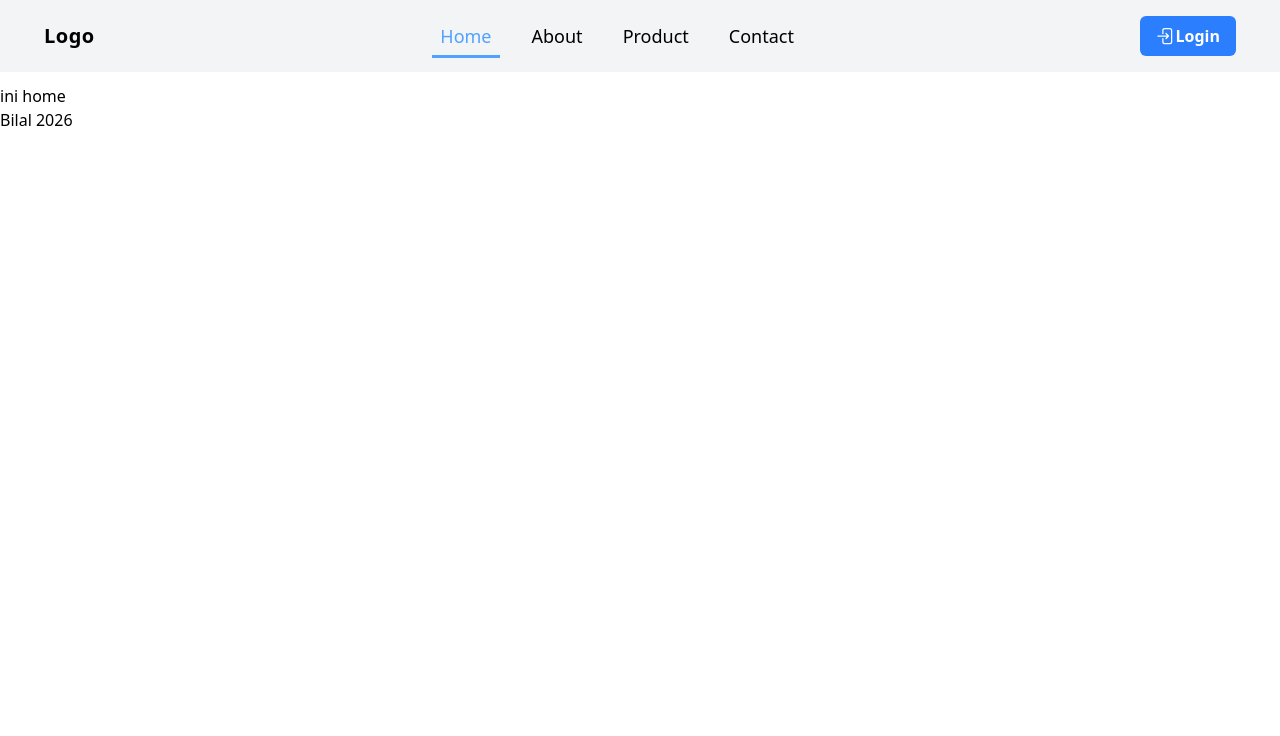
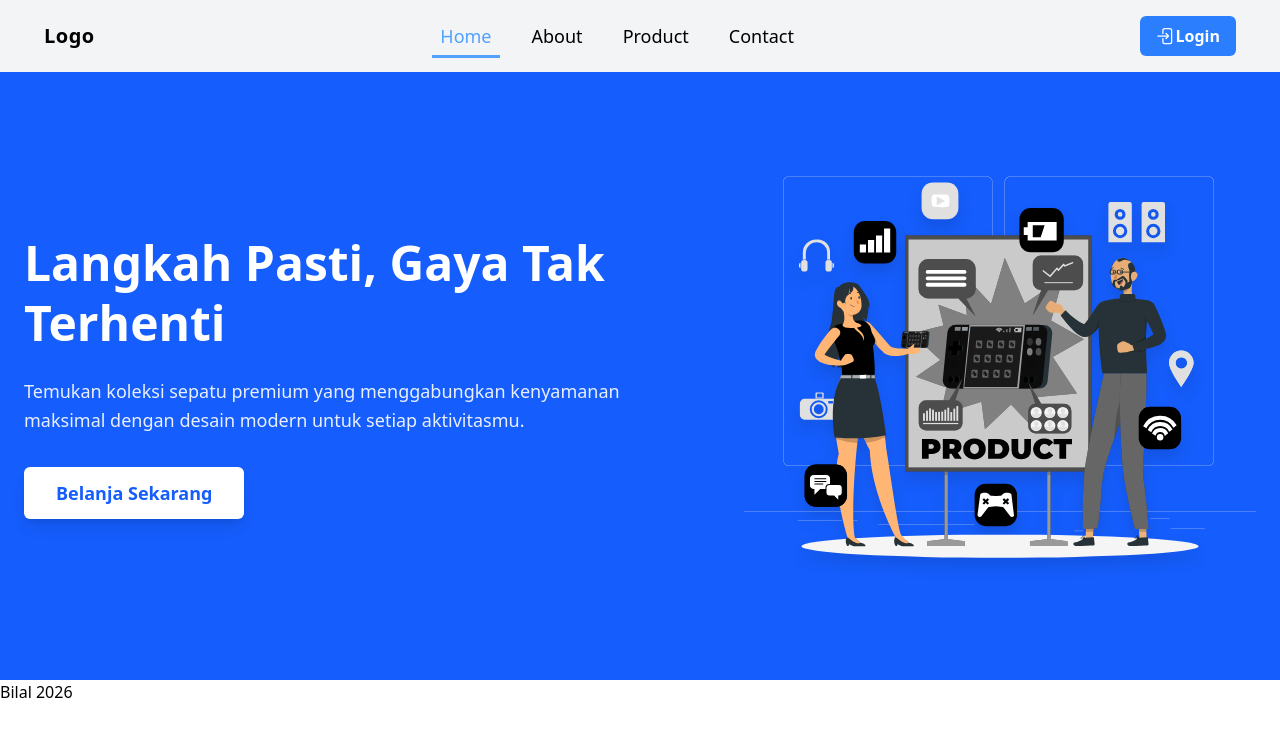
Before and after one commit to Bilal11Al/sepatu-v2, a React (Vite) app in the folder frontend/: page / in a window 1280 px wide. Shown: the top 736 px of the page. Built offline with nearby package versions, Linux system fonts and the light colour scheme.

Commit message:
finish tampilan home

```diff
--- a/frontend/src/components/navbar/Navbar.jsx
+++ b/frontend/src/components/navbar/Navbar.jsx
@@ -13,7 +13,7 @@ function Navbar() {
    after:h-[3px] after:bg-blue-400
    after:transition-all after:duration-300`
     return (
-        <nav className="px-5 mb-3 bg-gray-100">
+        <nav className="px-5  bg-gray-100">
             <div className="text-black px-6 py-4 rounded-lg">
                 <div className="flex items-center justify-between">
                     <p className="text-xl font-bold tracking-wide">
--- a/frontend/src/pages/user/Home.jsx
+++ b/frontend/src/pages/user/Home.jsx
@@ -1,7 +1,32 @@
-function Home () {
+import hero from "../../assets/Product-presentation-rafiki.svg"; // Pastikan nama file tidak ada spasi
+
+function Home() {
     return (
-        <h1>ini home</h1>
-    )
+        <div className="bg-blue-600 min-h-100 flex items-center">
+            <div className="container mx-auto px-6 py-12 flex flex-col md:flex-row justify-between items-center gap-10">
+                <div className="max-w-2xl text-white">
+                    <h1 className="text-4xl md:text-5xl font-bold leading-tight mb-6">
+                        Langkah Pasti, Gaya Tak Terhenti
+                    </h1>
+                    <p className="text-lg opacity-90 mb-8 leading-relaxed">
+                        Temukan koleksi sepatu premium yang menggabungkan kenyamanan
+                        maksimal dengan desain modern untuk setiap aktivitasmu.
+                    </p>
+                    <button className="bg-white text-blue-600 hover:bg-gray-100 transition-colors px-8 py-3 rounded-md font-bold text-lg shadow-lg">
+                        Belanja Sekarang
+                    </button>
+                </div>
+                <div className="w-full max-w-md lg:max-w-lg">
+                    <img
+                        src={hero}
+                        alt="Hero Presentation"
+                        className="w-full h-auto object-contain drop-shadow-xl"
+                    />
+                </div>
+
+            </div>
+        </div>
+    );
 }
 
-export default Home
+export default Home;
```
Also changed, not shown: frontend/src/assets/Product-presentation-rafiki.svg (added).
